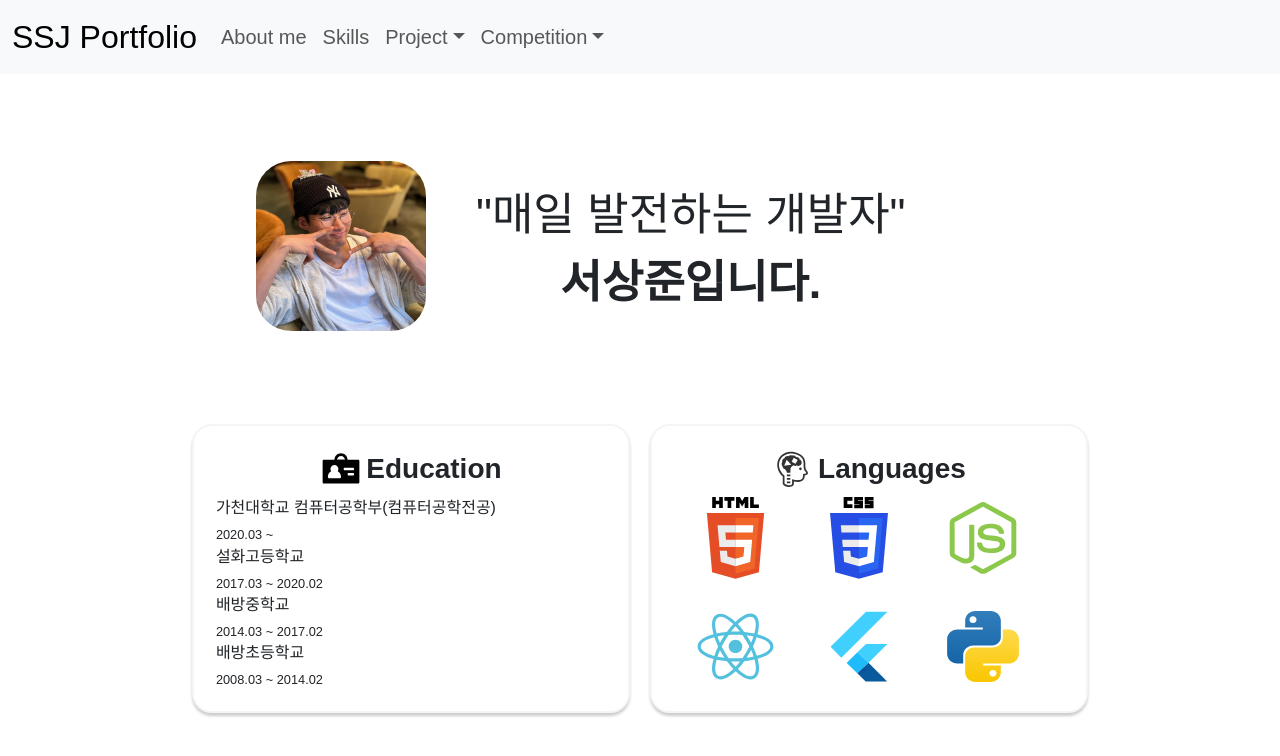
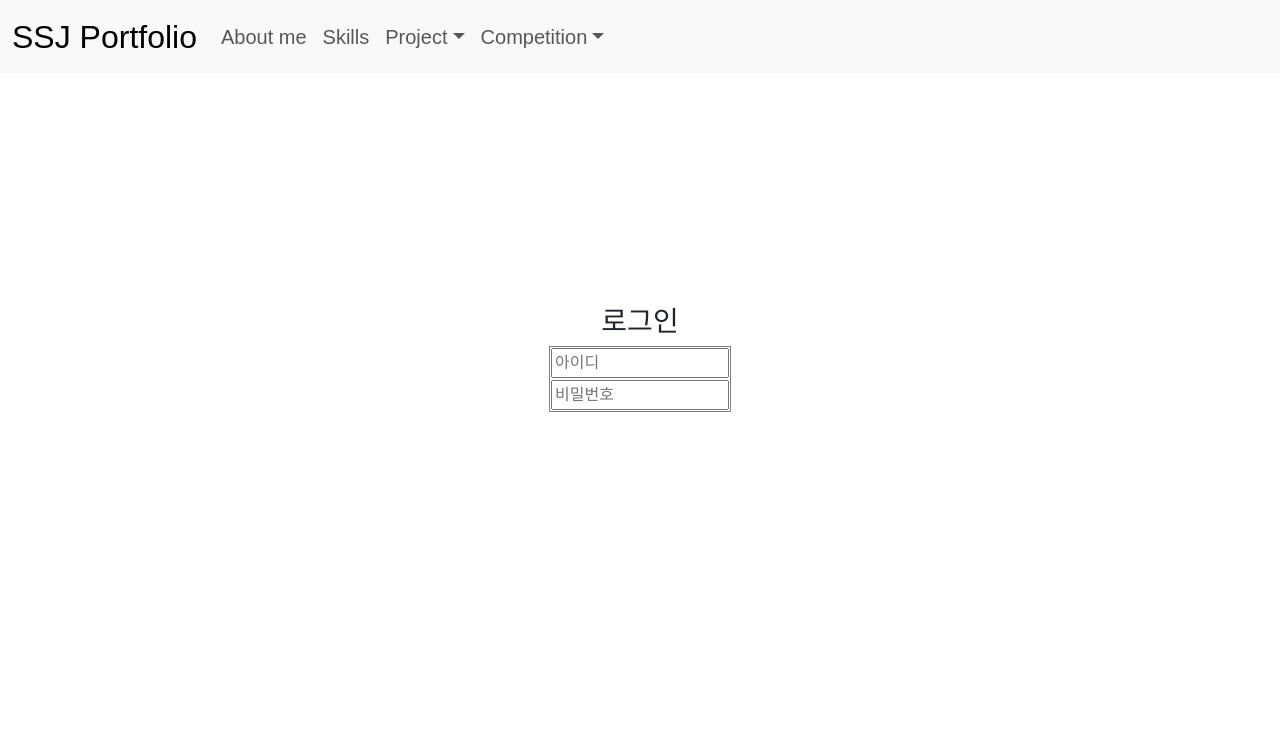
Before and after one commit to ssjn01/ssjn01.github.io, a React (Create React App) app: page / in a window 1280 px wide. Shown: the top 756 px of the page. Built offline with nearby package versions, Linux system fonts and the light colour scheme; a web font is replaced by a local one.

Commit message:
login page

```diff
--- a/src/App.js
+++ b/src/App.js
@@ -1,4 +1,4 @@
-import { BrowserRouter as Router, Routes} from "react-router-dom"
+import { BrowserRouter as Router} from "react-router-dom"
 import React from "react";
 import "bootstrap/dist/css/bootstrap.min.css";
 import './App.css';
@@ -10,10 +10,6 @@ function App() {
   return (
     <Router className='wrapper' basename={process.env.PUBLIC_URL}>
     <Header />
-      <main>
-        <Routes>
-        </Routes>
-      </main>
       <body>
         <Home />
       </body>
--- a/src/comp/Header.js
+++ b/src/comp/Header.js
@@ -3,9 +3,10 @@ import { Navbar, Container, Nav, NavDropdown } from "react-bootstrap";
 
 function Header() {
   return (
-    <Navbar expand="lg" className="bg-body-tertiary">
+    <>
+      <Navbar expand="lg" className="bg-body-tertiary">
         <Container fluid>
-          <Navbar.Brand href="/"><span id="nav-title">SSJ Portfolio</span></Navbar.Brand>
+          <Navbar.Brand href="#"><span id="nav-title">SSJ Portfolio</span></Navbar.Brand>
           <Navbar.Toggle aria-controls="navbarScroll" />
           <Navbar.Collapse id="navbarScroll">
             <Nav
@@ -28,6 +29,7 @@ function Header() {
           </Navbar.Collapse>
         </Container>
       </Navbar>
+    </>
   )
 }
 
--- a/src/comp/Home.js
+++ b/src/comp/Home.js
@@ -1,10 +1,23 @@
+import { useState } from "react";
 import React from 'react'
 import Intro from './Intro'
 import Languages from './Languages'
+import Login from './Login';
 
 function Home() {
+  const [id, SetId] = useState("");
+  const [pwd, SetPwd] = useState("");
+  const changeId = (e) => {
+    SetId(e.target.value);
+  };
+  const changePwd = (e) => {
+    SetPwd(e.target.value);
+  };
+
+  if (id === "SJSeo" && pwd === "1111") {
+
     return (
-        <>
+      <>
         <header>
           <img src="/image/me.png" alt="나의 사진" id="profile" />
           <span id="title"><span id="keyWord">"매일 발전하는 개발자"</span><br />
@@ -23,8 +36,13 @@ function Home() {
             </div>
           </div>
         </div>
-            </>
+      </>
     )
-}
+  } else
+    return (
+      <Login id={id} pwd={pwd} changeId={changeId} changePwd={changePwd} />
+    );
+};
+
 
 export default Home
--- /dev/null
+++ b/src/comp/Login.css
@@ -0,0 +1,4 @@
+#login {
+    display: grid;
+    grid-template-rows: 1fr 1fr 1fr;
+}
--- /dev/null
+++ b/src/comp/Login.js
@@ -0,0 +1,27 @@
+import "bootstrap/dist/css/bootstrap.min.css";
+const Login = (props) => {
+    const { id, pwd, changeId, changePwd } = props;
+    return (
+        <>
+        <div></div>
+        <div id="login">
+            <h3 align="center">로그인</h3>
+            <table align="center" border="1">
+                <tr>
+                    <td>
+                        <input type="text" size="16" value={id} onChange={changeId} placeholder="아이디" />
+                    </td>
+                </tr>
+                <tr>
+                    <td>
+                        <input type="password" size="16" value={pwd} onChange={changePwd} placeholder="비밀번호"/>
+                    </td>
+                </tr>
+            </table>
+            {id} {pwd}
+        </div>
+        <div></div>
+        </>
+    );
+};
+export default Login;
```
Also changed, not shown: src/comp/Skills.js (+2 -8 lines), public/image/person.svg (added).
